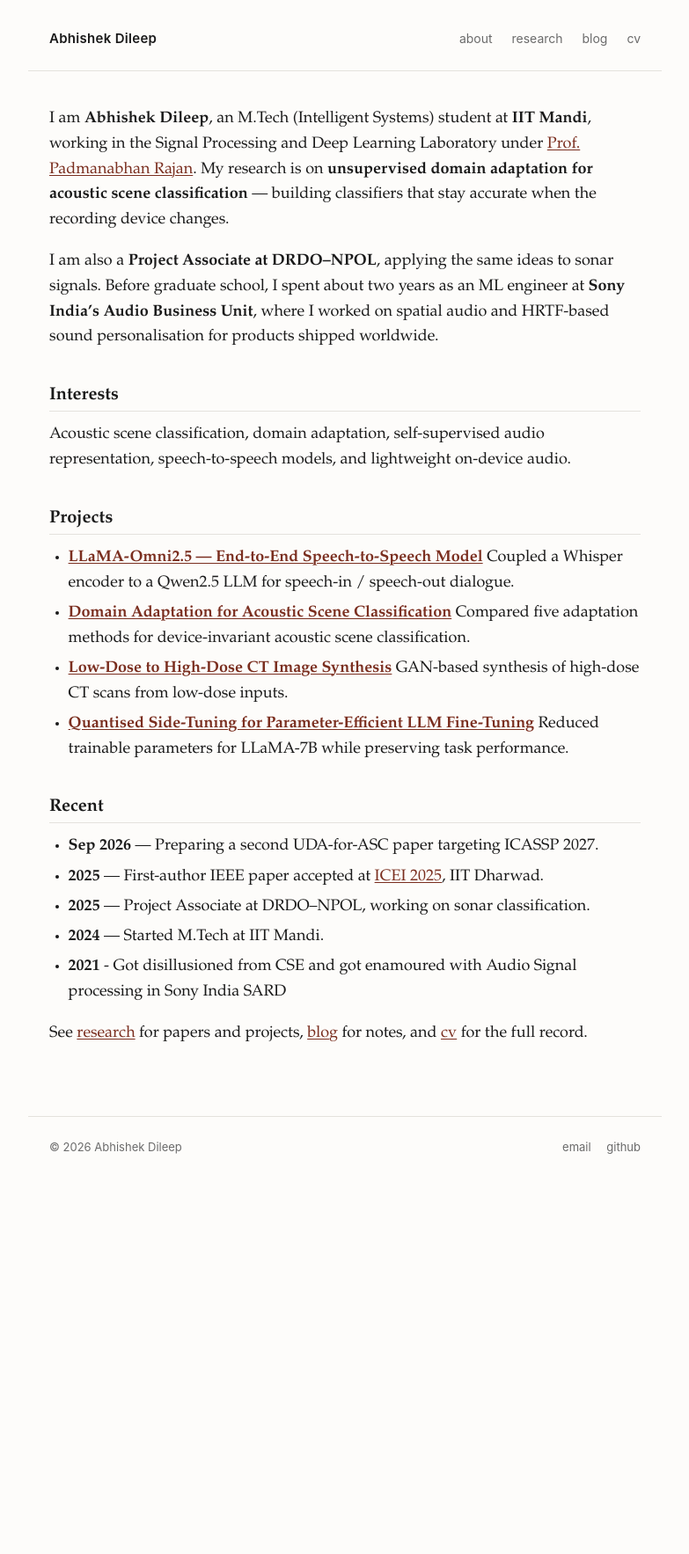
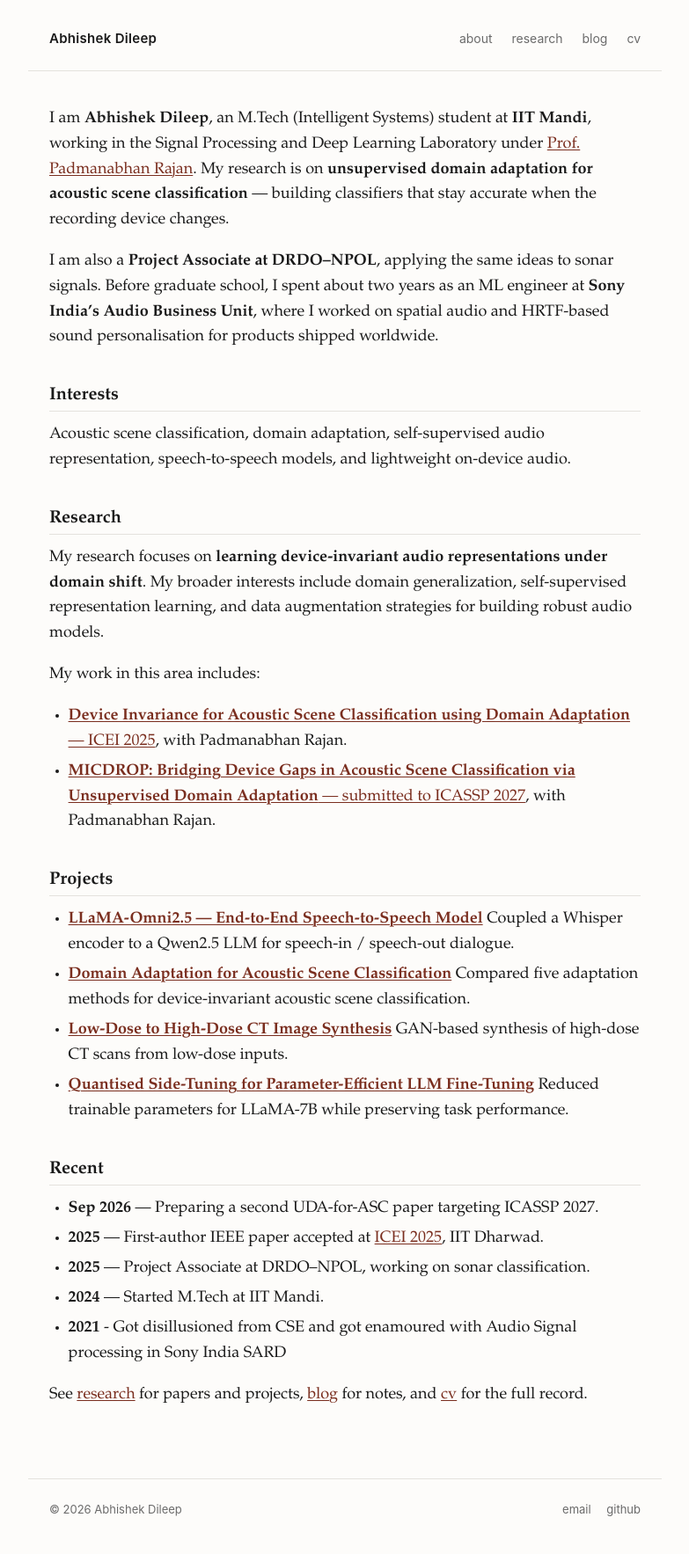
Before and after one commit to Abhishekdileep/abhishekdileep.github.io, a Jekyll site: the page built from index.md, in a window 1280 px wide. Shown: the whole page at 88% size, without its empty margins (248-1031 px from the left). Built offline with Jekyll 4.4.1, drawn with Linux system fonts in a browser that asks for light colours; before the commit the page ends 1355 px from its top, so only the background shows below that.

Commit message:
research to main page

```diff
--- a/index.md
+++ b/index.md
@@ -10,6 +10,16 @@ I am also a **Project Associate at DRDO–NPOL**, applying the same ideas to son
 ## Interests
 
 Acoustic scene classification, domain adaptation, self-supervised audio representation, speech-to-speech models, and lightweight on-device audio.
+
+## Research
+
+My research focuses on **learning device-invariant audio representations under domain shift**.  My broader interests include domain generalization, self-supervised representation learning, and data augmentation strategies for building robust audio models.
+
+My work in this area includes:
+
+- [**Device Invariance for Acoustic Scene Classification using Domain Adaptation** — ICEI 2025](https://arxiv.org/abs/2607.25887v1), with Padmanabhan Rajan.
+- [**MICDROP: Bridging Device Gaps in Acoustic Scene Classification via Unsupervised Domain Adaptation** — submitted to ICASSP 2027](https://drive.google.com/file/d/1UAEstjOB4aWJhkMeFQnlyW6M4AZ_LmwL/view?usp=sharing), with Padmanabhan Rajan.
+
 
 ## Projects
 
```
